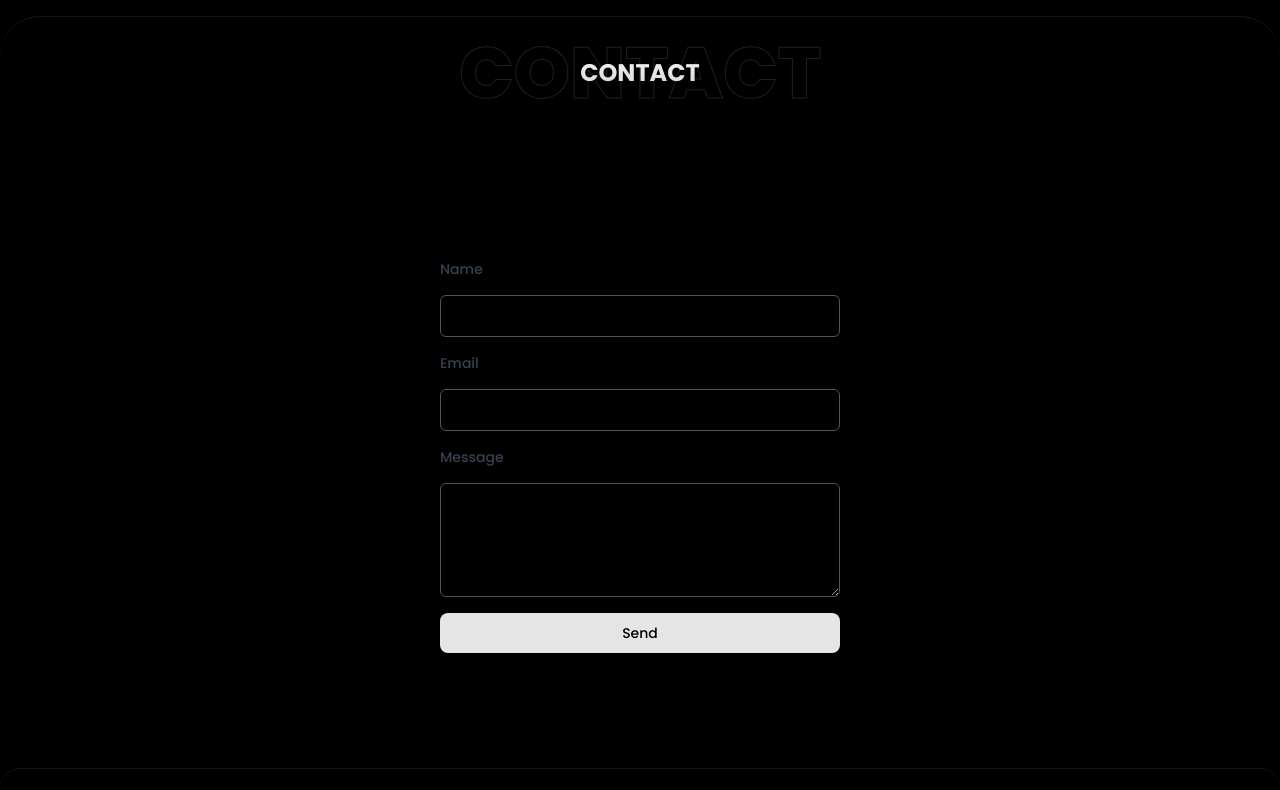
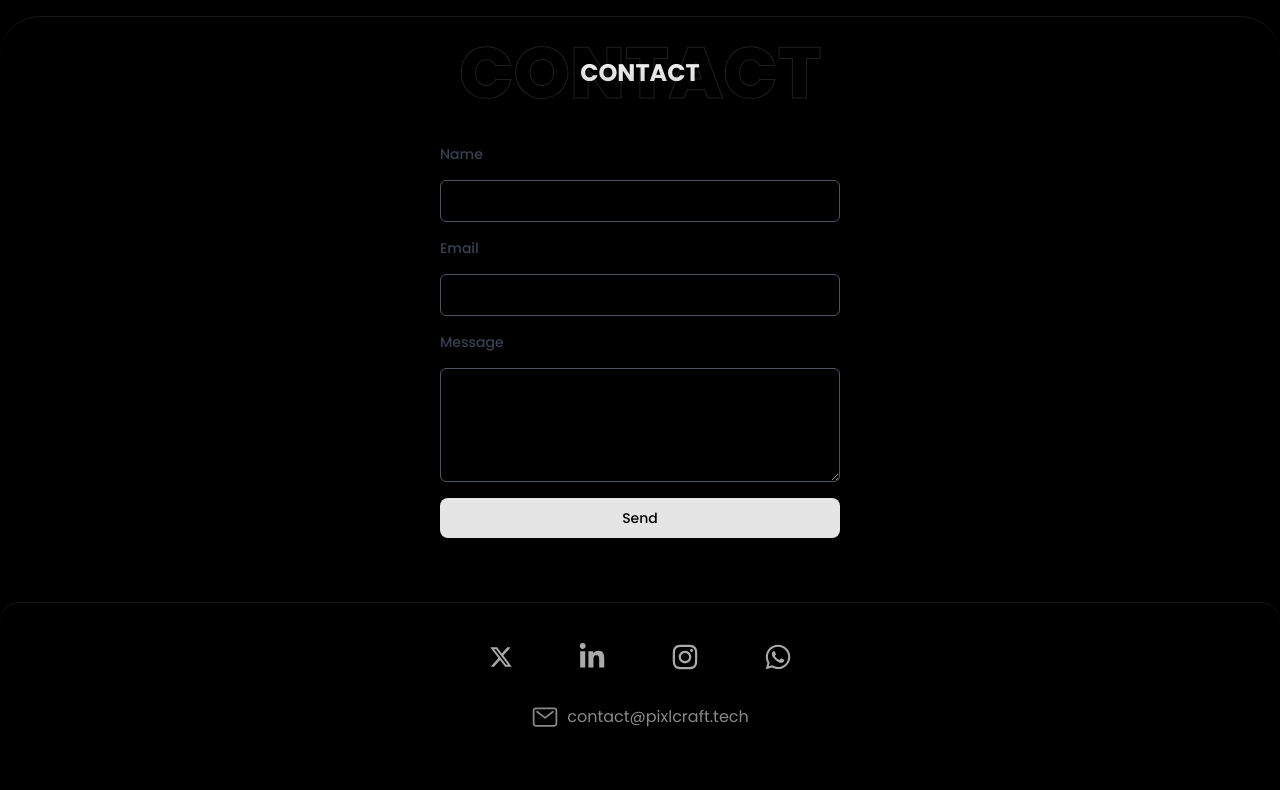
Before and after one commit to AbhishekChoudhari42/apr_web, a Next.js app: page / in a window 1280 px wide. Shown: the part 2620-3410 px from the top of the page. Built offline with nearby package versions, Linux system fonts and the light colour scheme.

Commit message:
contact section fix

```diff
--- a/app/components/ContactForm.jsx
+++ b/app/components/ContactForm.jsx
@@ -1,7 +1,7 @@
 const ContactForm = () => {
 
   return (
-    <div className='w-full h-[80vh] flex justify-center items-center max-sm:px-10 '>
+    <div className='w-full min-h-fit pb-16 flex justify-center items-center max-sm:px-10 '>
 
       <form action="https://api.web3forms.com/submit" method="POST" className="space-y-4 max-w-[400px] w-full ">
 
```
